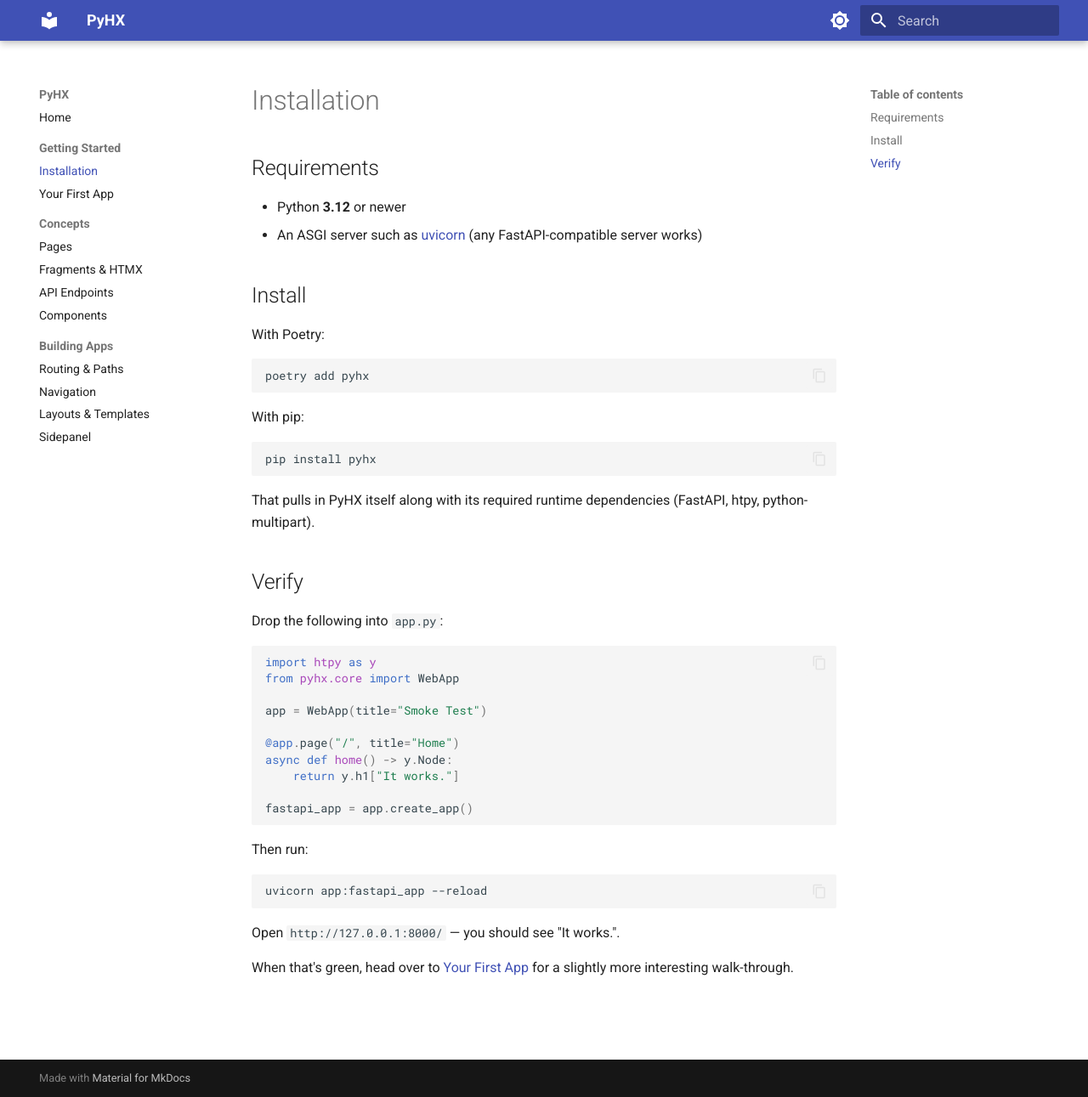
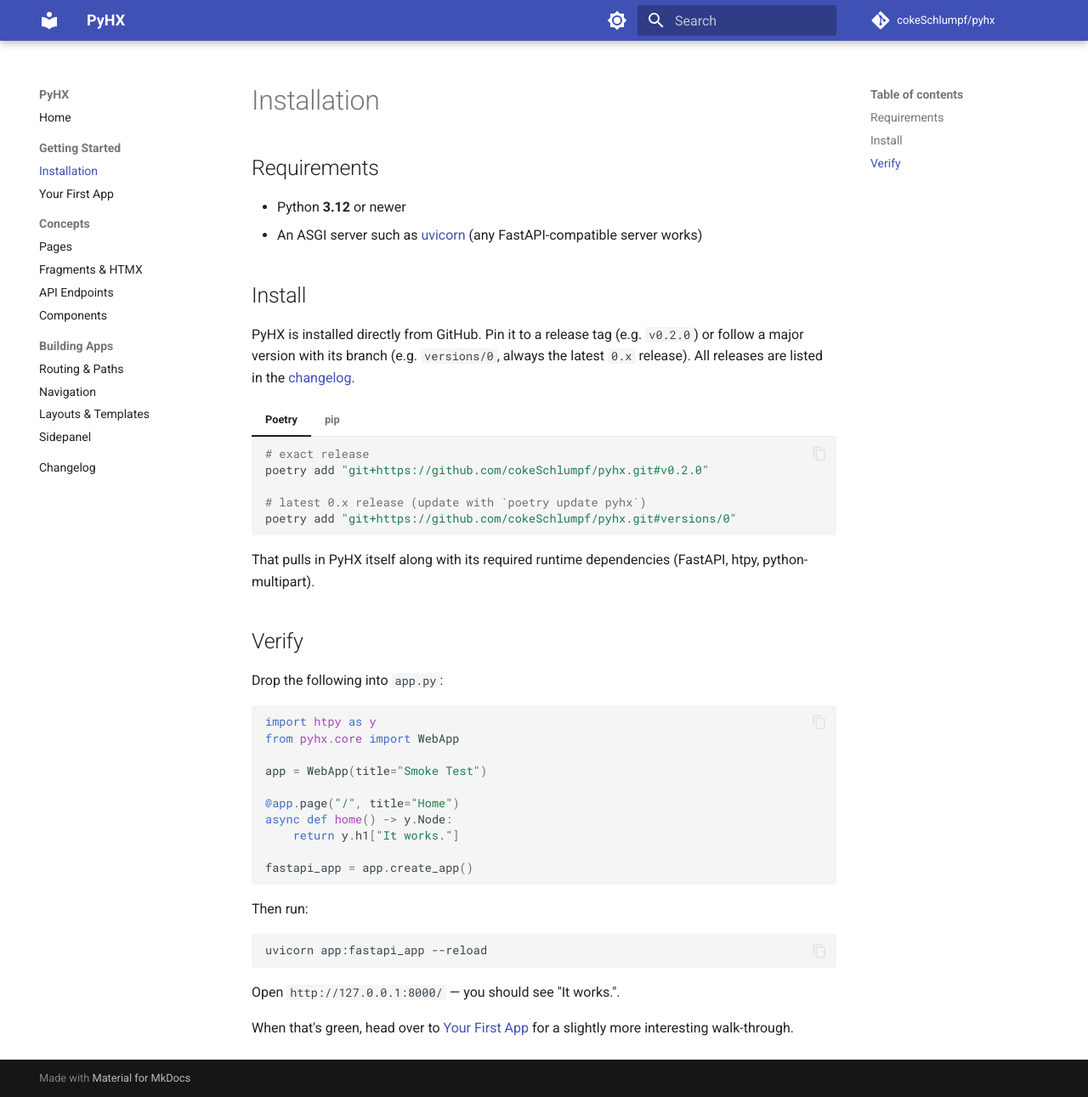
Before and after one commit to cokeSchlumpf/pyhx, an MkDocs documentation site: the page built from docs/getting-started/installation.md, in a window 1280 px wide and 1291 px high. Shown: the whole window at 85% size. Built offline with MkDocs 1.6.1 and Material for MkDocs 9.7.7, drawn with Linux system fonts in a browser that asks for light colours; comment, search, counter and statistics services are not loaded.

Commit message:
feat: Add release and documentation pipelines (#1)
## Summary
- **Workflows** (`.github/workflows/`), all thin callers of the reusable
workflows in
[core--devops-workflows](https://github.com/cokeSchlumpf/core--devops-workflows)
(`@versions/1`):
- **Check** on pushes to `feature/**` and `fix/**`: `poe check` and `poe
docs-build`.
- **Docs** on pushes to `main`: builds the documentation and deploys it
to GitHub Pages.
- **Release** on pushes to `main`: release-please maintains the Release
PR; merging it creates the tag `vX.Y.Z`, the GitHub Release and moves
`versions/<major>`.
  - **PR Title**: fails if a PR title isn't a conventional commit.
- **Release config:** `release-please-config.json` (bootstrapped at the
initial commit), `.release-please-manifest.json` at `0.1.0`, and
`CHANGELOG.md`.
- **Poe tasks:** `poe check` now also runs `pytest`, and `poe
docs-build` builds with `--strict`.
- **Docs:**
- `mkdocs.yml` gets the GitHub Pages and repository URLs, and a
Changelog page (included from `CHANGELOG.md` via `pymdownx.snippets`).
- The installation guide now installs from GitHub via a release tag or
the `versions/0` branch.
- **README:** new, covering development, pipelines and releases. It
links to the [setup
checklist](https://github.com/cokeSchlumpf/core--devops-workflows#setting-up-a-repository)
for the required repository settings.
- **Dependencies:** `commons` is now installed from
[lib--python-commons](https://github.com/cokeSchlumpf/lib--python-commons)
via its `versions/0` branch.
- **Removed:** `azure-pipeline.yml` (Azure DevOps).

## Before merging
Apply the [setup
checklist](https://github.com/cokeSchlumpf/core--devops-workflows#setting-up-a-repository)
in this repo's settings, in particular:
- **Pages → Source:** GitHub Actions. Otherwise the Docs deploy fails.
- **Actions → Workflow permissions:** allow GitHub Actions to create
pull requests. Otherwise release-please can't open the Release PR.

## Test plan
- [x] `poe check` locally (639 tests) and `poe docs-build` (strict)
- [x] `actionlint` on the caller workflows
- [ ] **Check** on `feature/release-pipeline` is green
- [ ] **PR Title** on this PR is green
- [ ] After merging: **Release** opens the first Release PR, and
**Docs** deploys to https://cokeschlumpf.github.io/pyhx/

🤖 Generated with [Claude Code](https://claude.com/claude-code)

Co-authored-by: Claude Opus 5.5 <noreply@anthropic.com>

````diff
--- a/docs/getting-started/installation.md
+++ b/docs/getting-started/installation.md
@@ -7,17 +7,29 @@
 
 ## Install
 
-With Poetry:
+PyHX is installed directly from GitHub. Pin it to a release tag (e.g. `v0.2.0`) or follow a major version with its
+branch (e.g. `versions/0`, always the latest `0.x` release). All releases are listed in the
+[changelog](../changelog.md).
 
-```bash
-poetry add pyhx
-```
+=== "Poetry"
 
-With pip:
+    ```bash
+    # exact release
+    poetry add "git+https://github.com/cokeSchlumpf/pyhx.git#v0.2.0"
 
-```bash
-pip install pyhx
-```
+    # latest 0.x release (update with `poetry update pyhx`)
+    poetry add "git+https://github.com/cokeSchlumpf/pyhx.git#versions/0"
+    ```
+
+=== "pip"
+
+    ```bash
+    # exact release
+    pip install "pyhx @ git+https://github.com/cokeSchlumpf/pyhx.git@v0.2.0"
+
+    # latest 0.x release
+    pip install "pyhx @ git+https://github.com/cokeSchlumpf/pyhx.git@versions/0"
+    ```
 
 That pulls in PyHX itself along with its required runtime dependencies (FastAPI, htpy, python-multipart).
 
--- a/mkdocs.yml
+++ b/mkdocs.yml
@@ -1,5 +1,9 @@
 site_name: PyHX
 site_description: WebApps with HTMX and Python
+site_url: https://cokeschlumpf.github.io/pyhx/
+repo_url: https://github.com/cokeSchlumpf/pyhx
+repo_name: cokeSchlumpf/pyhx
+edit_uri: edit/main/docs/
 
 theme:
   name: material
@@ -30,6 +34,8 @@ markdown_extensions:
   - pymdownx.highlight:
       anchor_linenums: true
   - pymdownx.inlinehilite
+  - pymdownx.snippets:
+      check_paths: true
   - pymdownx.tabbed:
       alternate_style: true
   - toc:
@@ -52,3 +58,4 @@ nav:
       - Navigation: guides/navigation.md
       - Layouts & Templates: guides/layouts.md
       - Sidepanel: guides/sidepanel.md
+  - Changelog: changelog.md
````
Also changed, not shown: CHANGELOG.md (added, +3 -0 lines), README.md (added, +71 -0 lines), azure-pipeline.yml (deleted, +0 -11 lines), docs/changelog.md (added, +1 -0 lines), pyproject.toml (+4 -3 lines), release-please-config.json (added, +68 -0 lines), .release-please-manifest.json (added), 5 other files.
